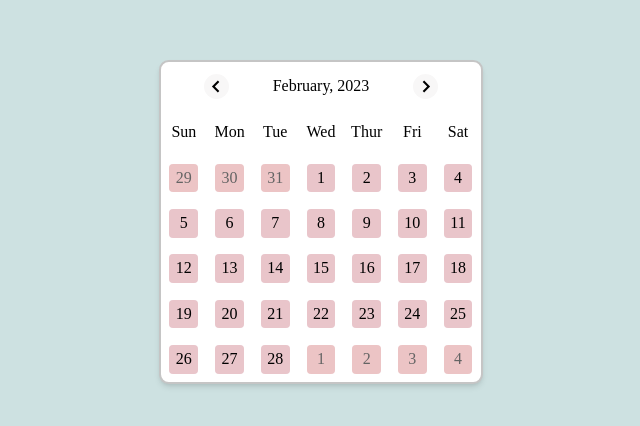
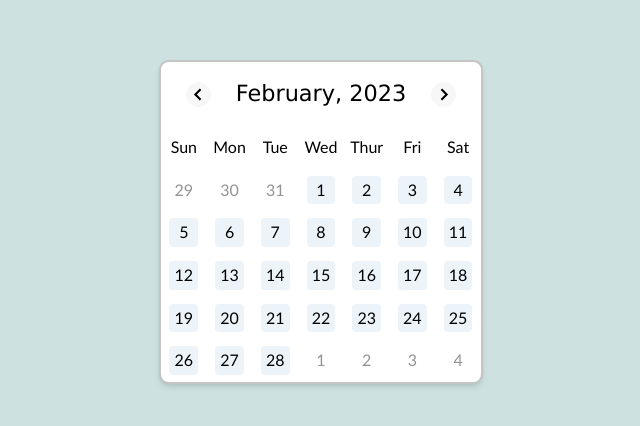
Before and after one commit to K4Lok/react-contributions-calendar, a React (Vite) app: page / in a window 1280 px wide. Shown: the part 180-606 px from the top of the page, without its empty margins (321-961 px from the left). Built offline with nearby package versions, Linux system fonts and the light colour scheme.

Commit message:
update styles and fonts

```diff
--- a/src/components/ContributionsCalendar.css
+++ b/src/components/ContributionsCalendar.css
@@ -7,15 +7,18 @@
 }
 
 .header {
-    height: 15%;
+    height: 20%;
     display: flex;
     justify-content: space-evenly;
     align-items: center;
+    font-family: Verdana, Geneva, Tahoma, sans-serif;
+    font-size: 1.4rem;
+    font-weight: 500;
 }
 
 .rows {
     width: 100%;
-    height: 85%;
+    height: 80%;
     display: flex;
     flex-wrap: wrap;
     justify-content: space-between;
--- a/src/components/DateCell.css
+++ b/src/components/DateCell.css
@@ -8,32 +8,24 @@
     z-index: 2;
 }
 
-.cell.day::after {
-    position: absolute;
-    content: "";
-    width: 100%;
-    max-width: 1.8rem;
-    aspect-ratio: 1;
-    background-color: hsla(0, 66%, 53%, 0.265);
-    border-radius: 4px;
-    z-index: -1;
-}
-
 .cell.day::before {
     position: absolute;
     content: "";
     width: 100%;
     max-width: 1.8rem;
     aspect-ratio: 1;
-    background-color: aliceblue;
+    background-color: rgb(236, 244, 250);
     border-radius: 4px;
     z-index: -1;
 }
 
 .cell.day.disabled {
-    color: rgb(100, 100, 100);
+    color: rgb(147, 147, 147);
+    /* background-color: transparent; */
 }
 
 .cell.day.disabled::before {
-    filter: grayscale(0.8)
+    filter: grayscale(0.8);
+    background-color: transparent;
+    /* background-color: transparent; */
 }
--- a/src/components/DateCell.jsx
+++ b/src/components/DateCell.jsx
@@ -3,7 +3,7 @@ import './DateCell.css'
 export default function DateCell({ children, name = false, style = {}, border = {}, disabled = false }) {
     return (
         <span className={`cell ${name && 'day'} ${disabled && 'disabled'}`}
-            style={{ ...style, ...border }}
+            style={{ ...style, ...border}}
         >
             {children}
         </span>
--- a/src/index.css
+++ b/src/index.css
@@ -13,6 +13,8 @@
  /* 1 */
     -webkit-text-size-adjust: 100%;
  /* 2 */
+   /* font-family: 'Courier New', Courier, monospace; */
+   font-family: 'Gill Sans', 'Gill Sans MT', 'Verdana', Calibri, 'Trebuchet MS', sans-serif
 }
 
 /* Sections
```
